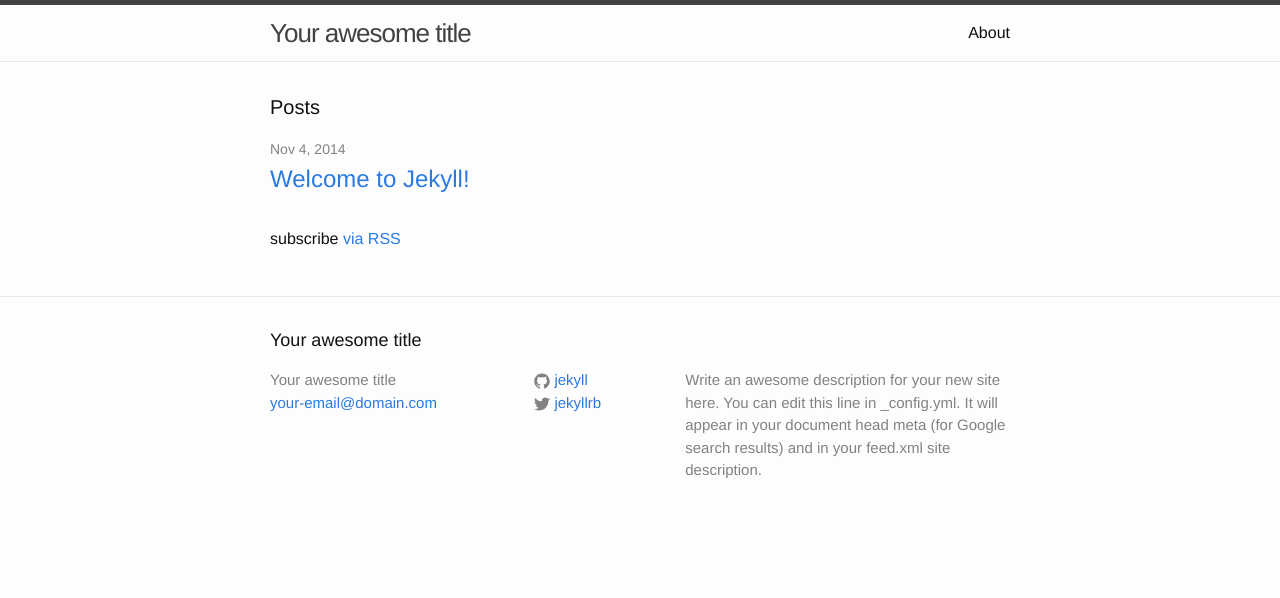
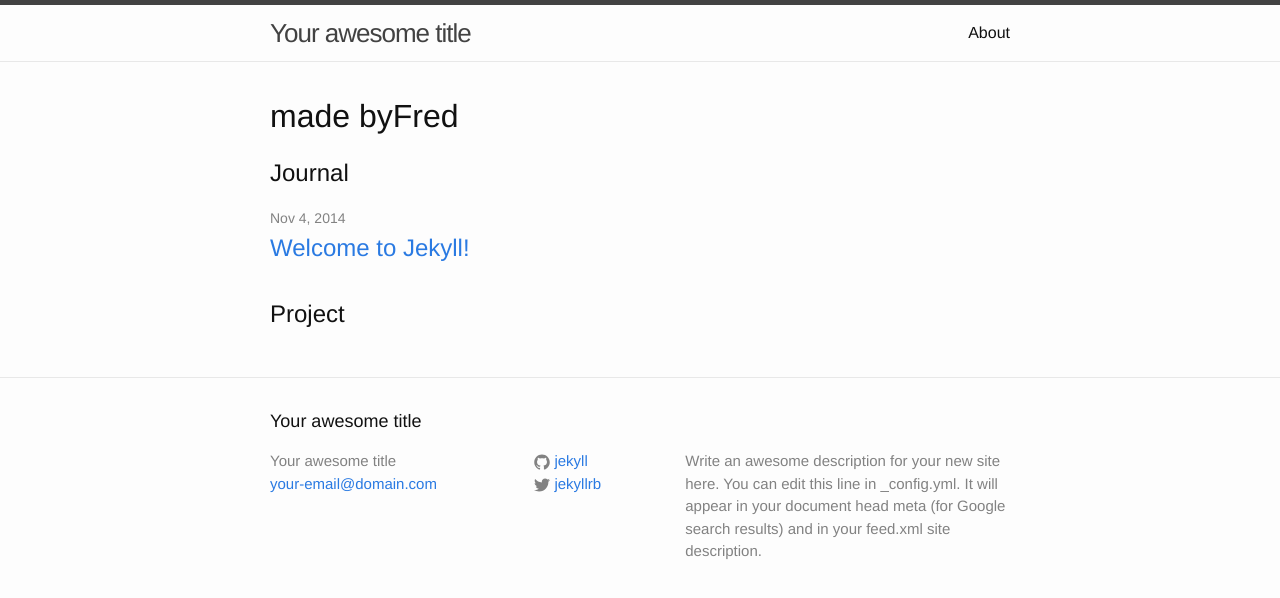
Before and after one commit to fredvg/fredvg.github.io, a Jekyll site: the page built from index.html, in a window 1280 px wide. Shown: the top 598 px of the page. Built offline with Jekyll 4.4.1, drawn with Linux system fonts in a browser that asks for light colours.

Commit message:
made changes to homepage

```diff
--- a/index.html
+++ b/index.html
@@ -3,21 +3,21 @@ layout: default
 ---
 
 <div class="home">
-
-  <h1 class="page-heading">Posts</h1>
+	<h1 class="site-name"><span class="line-1">made by</span>Fred</h1>
+  <h2 class="section-heading">Journal</h2>
 
   <ul class="post-list">
     {% for post in site.posts %}
       <li>
         <span class="post-meta">{{ post.date | date: "%b %-d, %Y" }}</span>
-
-        <h2>
+        <h3>
           <a class="post-link" href="{{ post.url | prepend: site.baseurl }}">{{ post.title }}</a>
-        </h2>
+        </h3>
       </li>
     {% endfor %}
   </ul>
 
-  <p class="rss-subscribe">subscribe <a href="{{ "/feed.xml" | prepend: site.baseurl }}">via RSS</a></p>
+	<h2 class="section-heading">Project</h2>
+<!--   <p class="rss-subscribe">subscribe <a href="{{ "/feed.xml" | prepend: site.baseurl }}">via RSS</a></p> -->
 
 </div>
```
Also changed, not shown: 1 other file.
